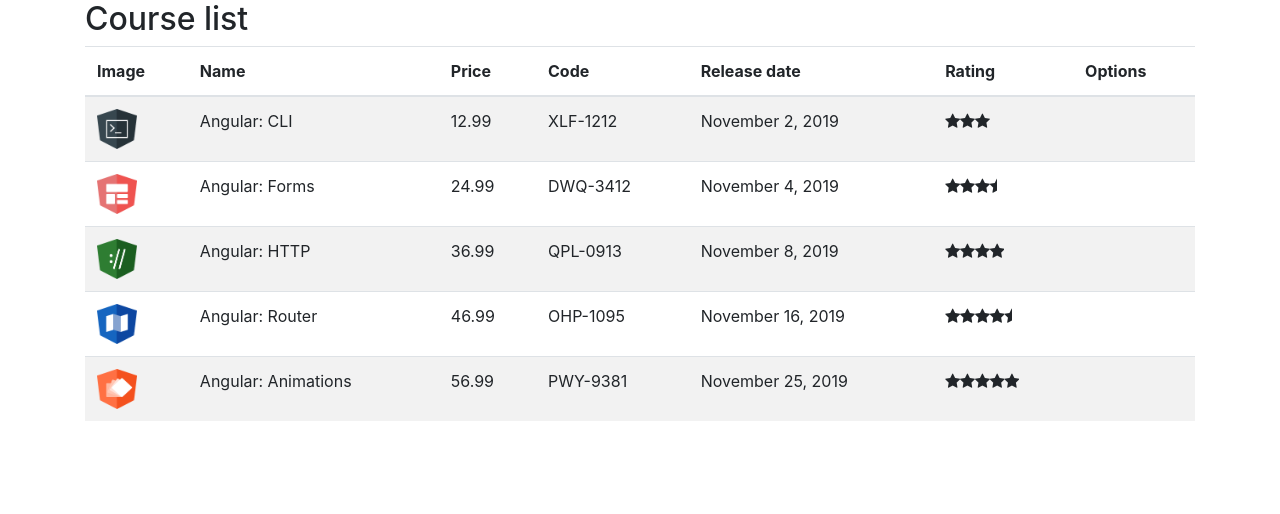
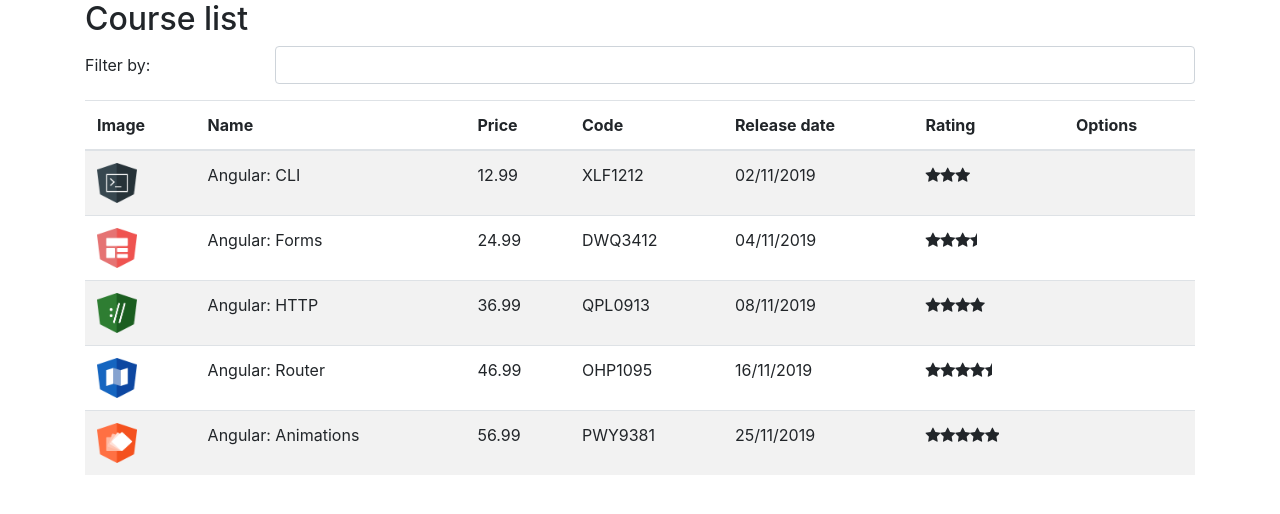
Before and after one commit to DsousaAlves/course-manager, an Angular app: page / in a window 1280 px wide. Shown: the top 514 px of the page. Built offline with nearby package versions, Linux system fonts and the light colour scheme.

Commit message:
cria pipe de replace e input de filtro

```diff
--- a/src/app/courses/course-list.component.html
+++ b/src/app/courses/course-list.component.html
@@ -1,5 +1,12 @@
 
 <h2>Course list</h2>
+
+<div class="form-group row">
+    <div class="col-sm-2 col-form-label">Filter by:</div>
+    <div class="col-sm-10">
+        <input [(ngModel)]="filter" type="text" class="form-control">
+    </div>
+</div>
 
 <table class="table table-striped">
     <thead>
@@ -14,12 +21,12 @@
         </tr>
     </thead>
     <tbody>
-        <tr *ngFor="let course of courses">
+        <tr *ngFor="let course of filteredCourses">
             <td><img [src]="course.imageUrl" style="width: 40px; height: 40px;"/></td>
             <td>{{course.name}}</td>
             <td>{{course.price}}</td>
-            <td>{{course.code}}</td>
-            <td>{{course.releaseDate}}</td>
+            <td>{{course.code | replace: '-': '' }}</td>
+            <td>{{course.releaseDate | date: 'dd/MM/yyyy'}}</td>
             <td>
                 <app-star [rating]="course.rating"></app-star>
             </td>
--- a/src/app/courses/course-list.component.ts
+++ b/src/app/courses/course-list.component.ts
@@ -8,11 +8,22 @@
 })
 export class CourseListComponent implements OnInit {
     courses: Array<Course> = [];
+    filteredCourses: Array<Course> = [];
+    filterBy: string;
 
     constructor(private courseService: CourseService) { }
 
     ngOnInit(): void {
         this.courses = this.courseService.retrieveAll();
+        this.filteredCourses = this.courses;
     }
 
+    public set filter(value: string) {
+        this.filterBy = value;
+        this.filteredCourses = this.courses.filter( f => f.name.toLocaleLowerCase().indexOf(this.filterBy.toLocaleLowerCase()) > -1);
+    }
+
+    public get filter(): string {
+        return this.filterBy;
+    }
 }
--- /dev/null
+++ b/src/app/pipe/replace.pipe.ts
@@ -0,0 +1,12 @@
+import { Pipe, PipeTransform } from '@angular/core';
+
+@Pipe({
+    name: 'replace',
+})
+export class ReplacePipe implements PipeTransform {
+
+    transform(value: string, char: string, valueToReplace: string) {
+        return value.replace(char, valueToReplace);
+    }
+
+}
```
Also changed, not shown: src/app/app.module.ts (+6 -2 lines).
